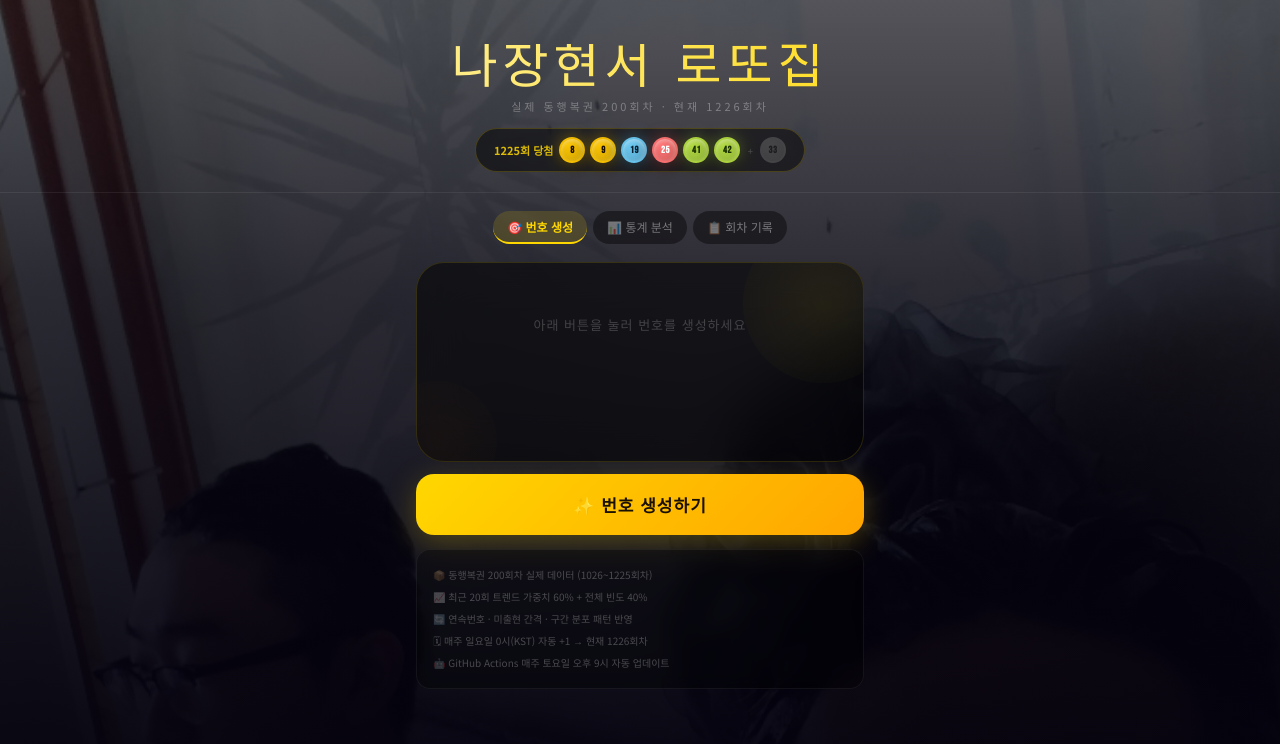
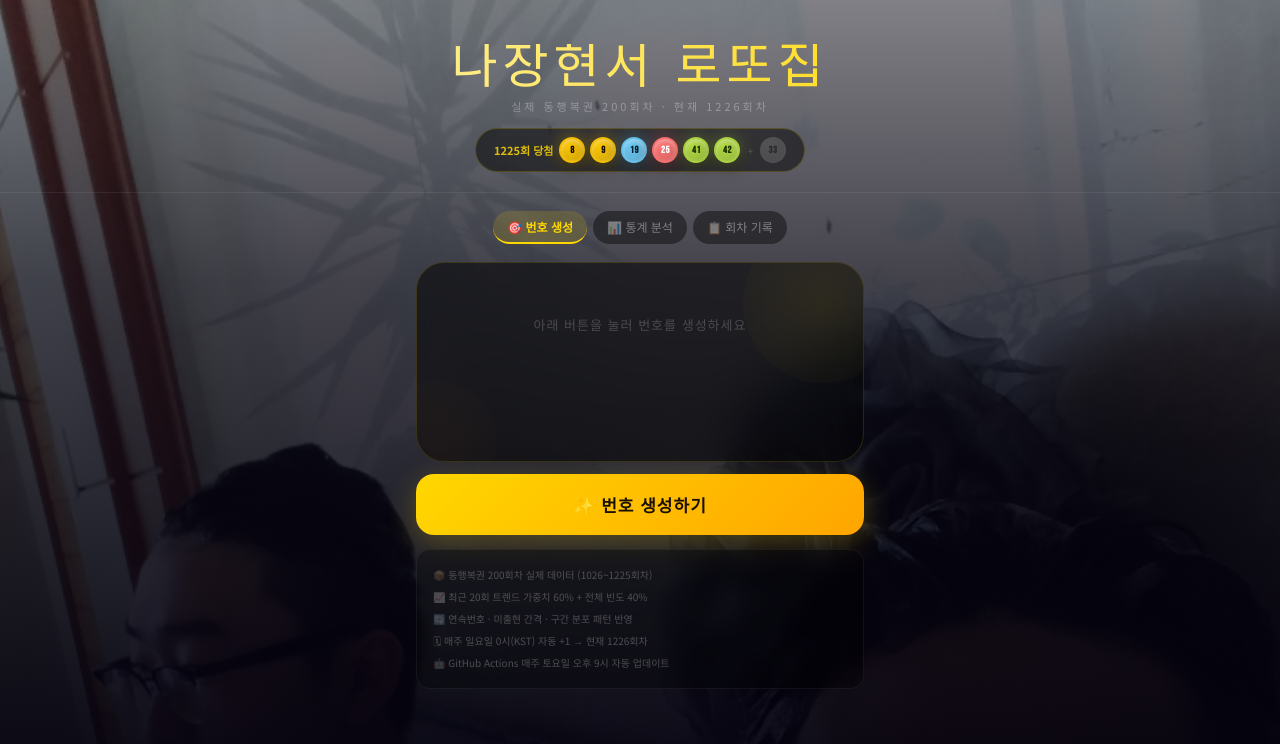
Before and after one commit to Hyeoxxz/lotto-jip, a React (Create React App) app: page / in a window 1280 px wide. Shown: the top 744 px of the page. Built offline with nearby package versions, Linux system fonts and the light colour scheme.

Commit message:
Update App.jsx

```diff
--- a/src/App.jsx
+++ b/src/App.jsx
@@ -202,7 +202,7 @@ export default function App() {
       {/* ── 배경 ── */}
       <div style={{ position:"fixed", inset:0, zIndex:0,
         backgroundImage:`url(${BG})`, backgroundSize:"cover", backgroundPosition:"center 25%",
-        filter:"blur(0px) brightness(0.65)", transform:"scale(1.04)" }} />
+        filter:"blur(0px) brightness(1)", transform:"scale(1.04)" }} />
       <div style={{ position:"fixed", inset:0, zIndex:0,
         background:"linear-gradient(180deg,rgba(4,2,14,0.5) 0%,rgba(4,2,14,0.75) 35%,rgba(4,2,14,0.97) 100%)" }} />
 
```
